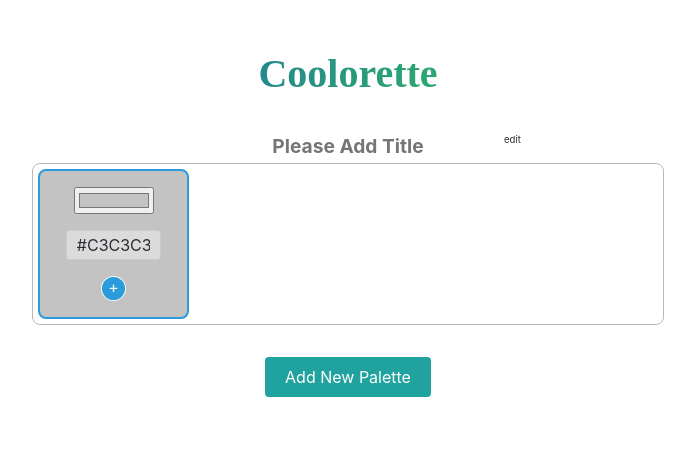
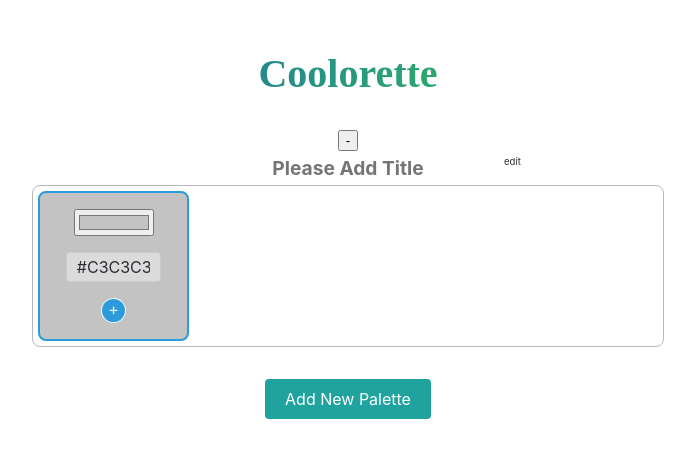
Before and after one commit to jecaps/Color-Saver-App, a React (Create React App) app: page / in a window 1280 px wide. Both pictures are taken after a click on the button "Add New Palette". Shown: the top 458 px of the page, without its empty margins (292-987 px from the left). Built offline with nearby package versions, Linux system fonts and the light colour scheme; a web font is replaced by a local one.

Commit message:
Add Delete Palette Functionality

```diff
--- a/src/pages/Cards.js
+++ b/src/pages/Cards.js
@@ -13,6 +13,10 @@ function Cards({
 }) {
   const [allowEdit, setAllowEdit] = useState(false);
   const [paletteName, setPaletteName] = useState(paletteTitle);
+
+  const deletePalette = () => {
+    setPalettesList(palettesList.filter((palette) => palette.id !== paletteId));
+  };
 
   const addColorCard = (color) => {
     setPalettesList(
@@ -77,6 +81,9 @@ function Cards({
 
   return (
     <li className="page">
+      <button className="delete-btn" onClick={deletePalette}>
+        -
+      </button>
       <form action="" type="submit" className="colors" onSubmit={changeTitle}>
         <input
           type="text"
```
